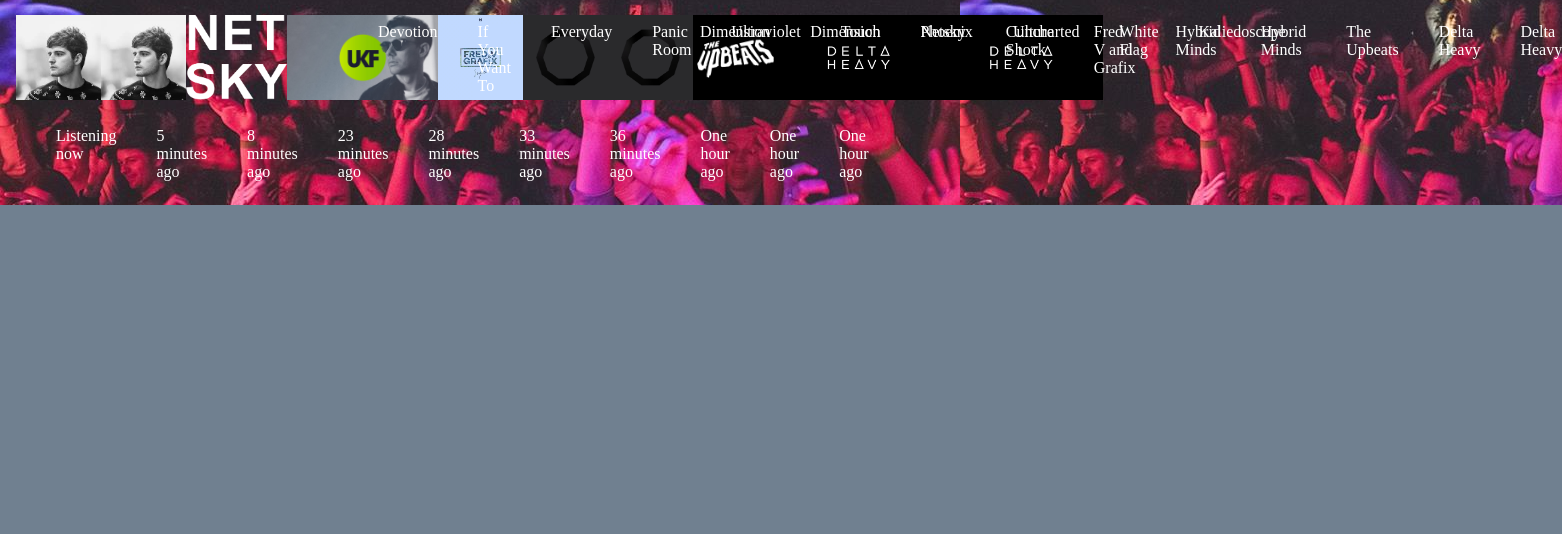
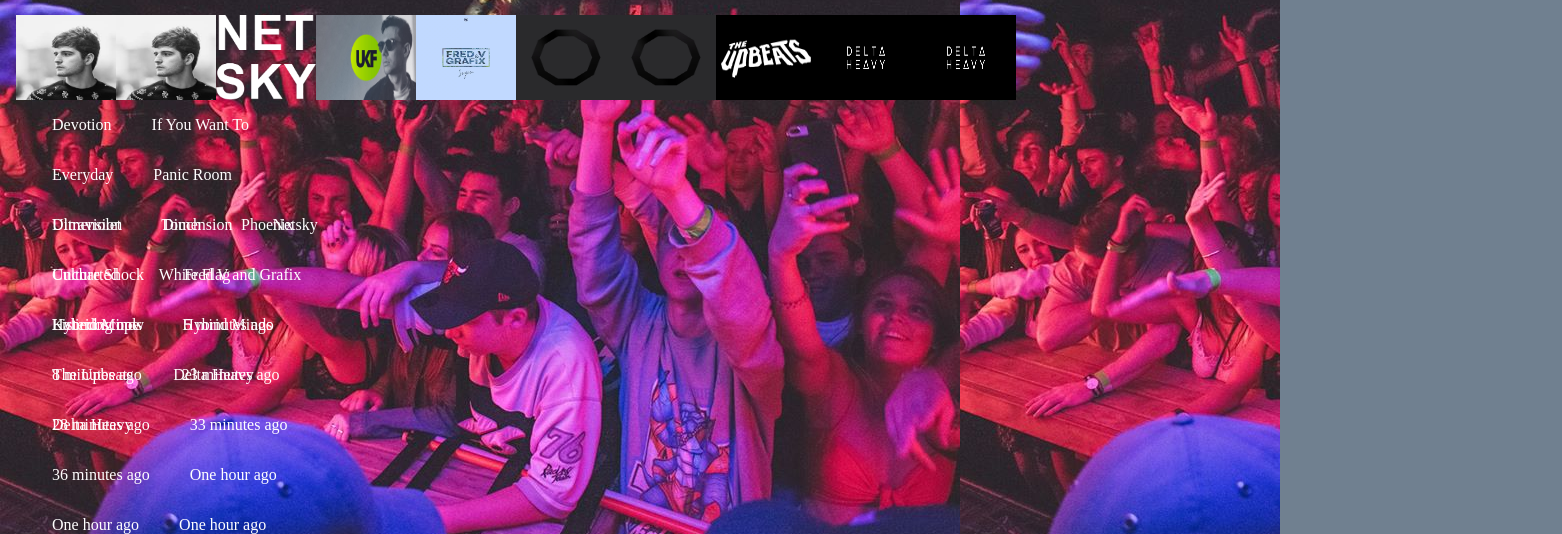
Before and after one commit to westcl4/westcl4.github.io, a plain HTML site: page index.html in a window 1280 px wide. Shown: the part 643-1177 px from the top of the page, 1562 px wide, since content can reach past the window. Before the commit the page ends 848 px from the top, so only its background shows below. Drawn offline with Linux system fonts and the light colour scheme; files whose address does not match are found by name.

Commit message:
Final commit- too tired to continue

```diff
--- a/assets/css/styles.css
+++ b/assets/css/styles.css
@@ -8,23 +8,26 @@ body
 
 
 .row{
-    display: flex;
+    max-width: 25%;
+    flex: 25%;
+    padding: 0 4px;
+    height: 100px;
     flex-wrap: wrap;
-    padding: 0 4px;
 
 }
 
 .column{
 
-    max-width: 25%;
-    flex: 25%;
+    display: inline;
+
+    flex-wrap: wrap;
     padding: 0 4px;
 }
 
 .column img{
     margin-top: 8px;
     vertical-align: middle;
-    width: 100%;
+    width: 100px;
 }
 
 
@@ -50,10 +53,9 @@ body
     background-size: cover;
     position: relative;
 }
-.backgroundImage
-{
 
-}
+
+
 .countryFlag
 {
     width: 35px;
--- a/index.html
+++ b/index.html
@@ -83,11 +83,11 @@
     <h1 class="top-tracks-title">Conor's Top Tracks</h1>
 
 
-    <div id = "recentlyPlayed" class="row">
+    <div id = "recentlyPlayed" class="column">
         <li class = "column" id = "recent-img"></li>
-        <li class = "column" id = "recent-song"></li>
-        <li class= "column" id = "recent-artist"></li>
-        <li class="column" id = "recent-last-scr"></li>
+        <li class = "row" id = "recent-song"></li>
+        <li class= "row" id = "recent-artist"></li>
+        <li class="row" id = "recent-last-scr"></li>
     </div>
 
 
```
